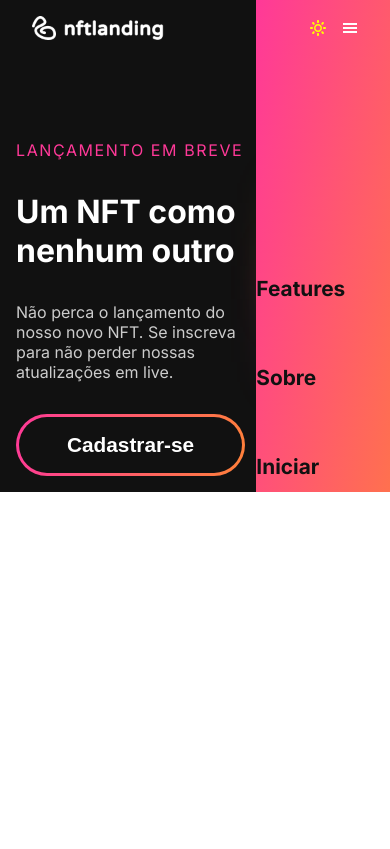
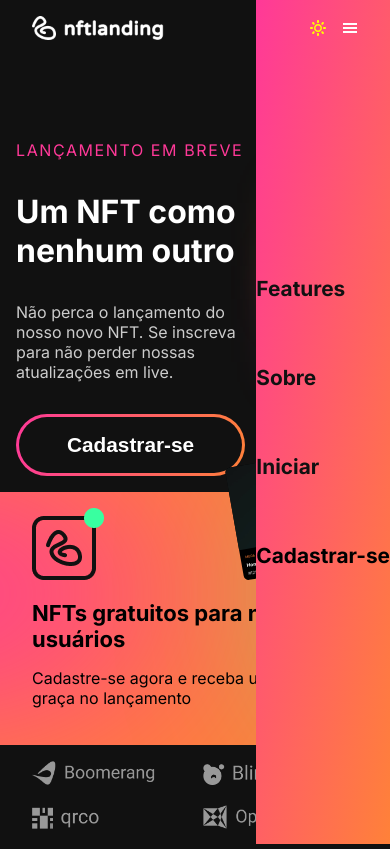
Before and after one commit to RodrigoJose-Dev/Landing_Page_NFT-ReactJS-SCSS, a React (Vite) app: page / in a window 390 px wide. Built offline with nearby package versions, Linux system fonts and the light colour scheme.

Commit message:
Free e Clients responsivos finalizados

```diff
--- a/src/App.jsx
+++ b/src/App.jsx
@@ -56,13 +56,13 @@ function App() {
             {/* <ScrollToTop /> */}
             <Navbar changeTheme={changeTheme} currentTheme={theme} />
             <Home />
-            {/* <Free /> */}
-            {/* <Clients />
-            <SuperRare />
-            <Release />
-            <Like />
-            <Signup />
-            <Footer /> */}
+            <Free />
+            <Clients />
+            {/* <SuperRare /> */}
+            {/* <Release /> */}
+            {/* <Like /> */}
+            {/* <Signup /> */}
+            {/* <Footer /> */}
         </div>
     );
 }
--- a/src/styles/sections/_clients.scss
+++ b/src/styles/sections/_clients.scss
@@ -8,4 +8,26 @@
             text-align: center;
         }
     }
+
+    @media screen and (min-width: 280px) and (max-width: 1080px) {
+        padding: 1rem 2rem;
+
+        .clients-container {
+            .clients-subcontainer {
+                grid-template-columns: repeat(2, 1fr);
+                text-align: left;
+                gap: 1rem;
+
+                .client {
+                    &:nth-of-type(5) {
+                        display: none;
+                    }
+
+                    img {
+                        height: 1.5rem;
+                    }
+                }
+            }
+        }
+    }
 }
--- a/src/styles/sections/_free.scss
+++ b/src/styles/sections/_free.scss
@@ -72,4 +72,41 @@
             transform: rotate(5deg);
         }
     }
+
+    @media screen and (min-width: 280px) and (max-width: 1080px) {
+        margin: 0;
+
+        .free-container {
+            padding: 1rem 2rem;
+            height: 30vh;
+            border-radius: 0;
+
+            .background {
+                .pink {
+                    left: -70%;
+                }
+
+                .green {
+                    right: -100%;
+                }
+            }
+
+            .content {
+                padding: 0;
+                font-size: 16px;
+                gap: 1rem;
+
+                .title {
+                    font-size: 22px;
+                }
+            }
+        }
+    }
+
+    .cards {
+        .card1,
+        .card2 {
+            zoom: 0.3;
+        }
+    }
 }
```
